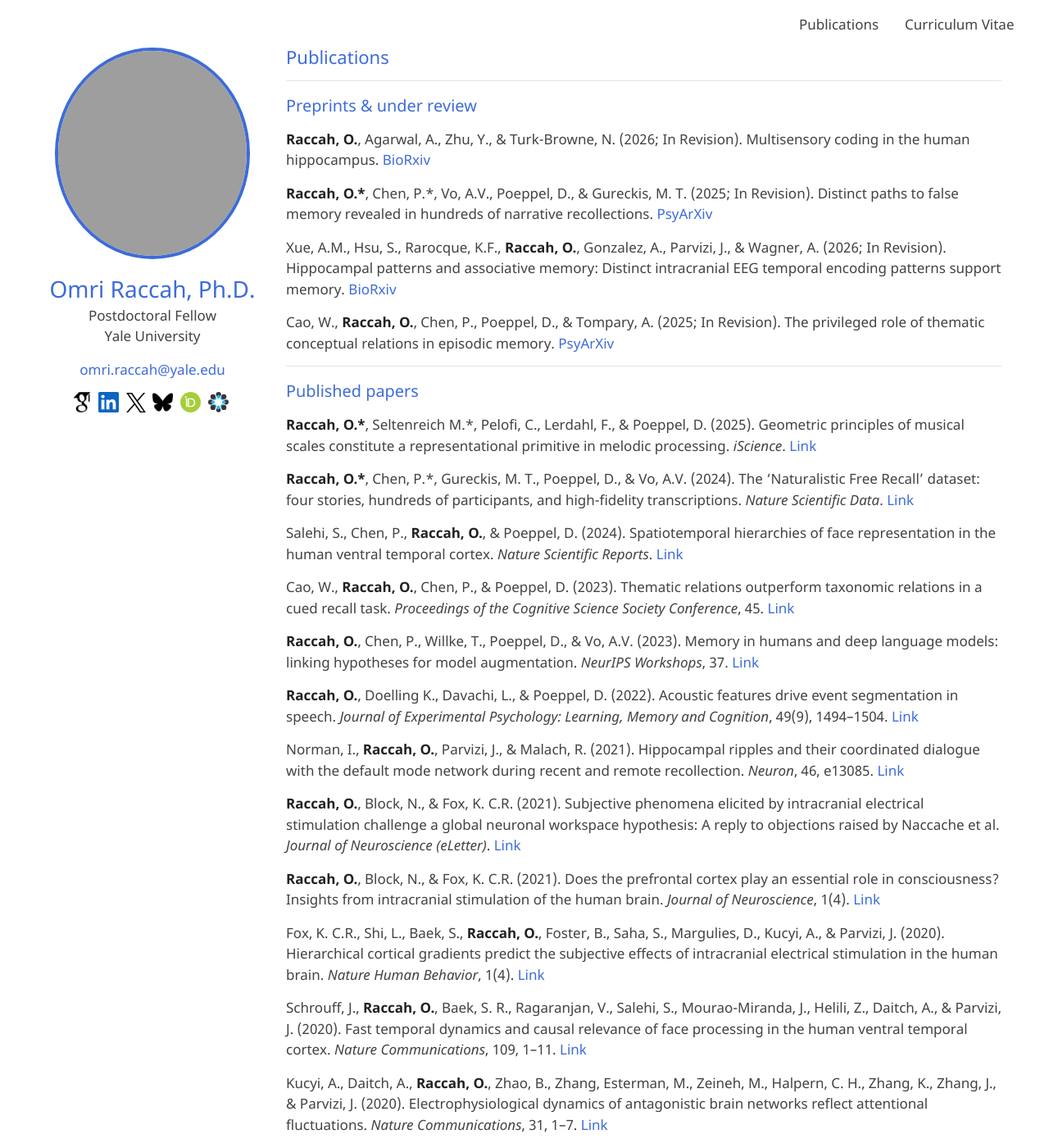
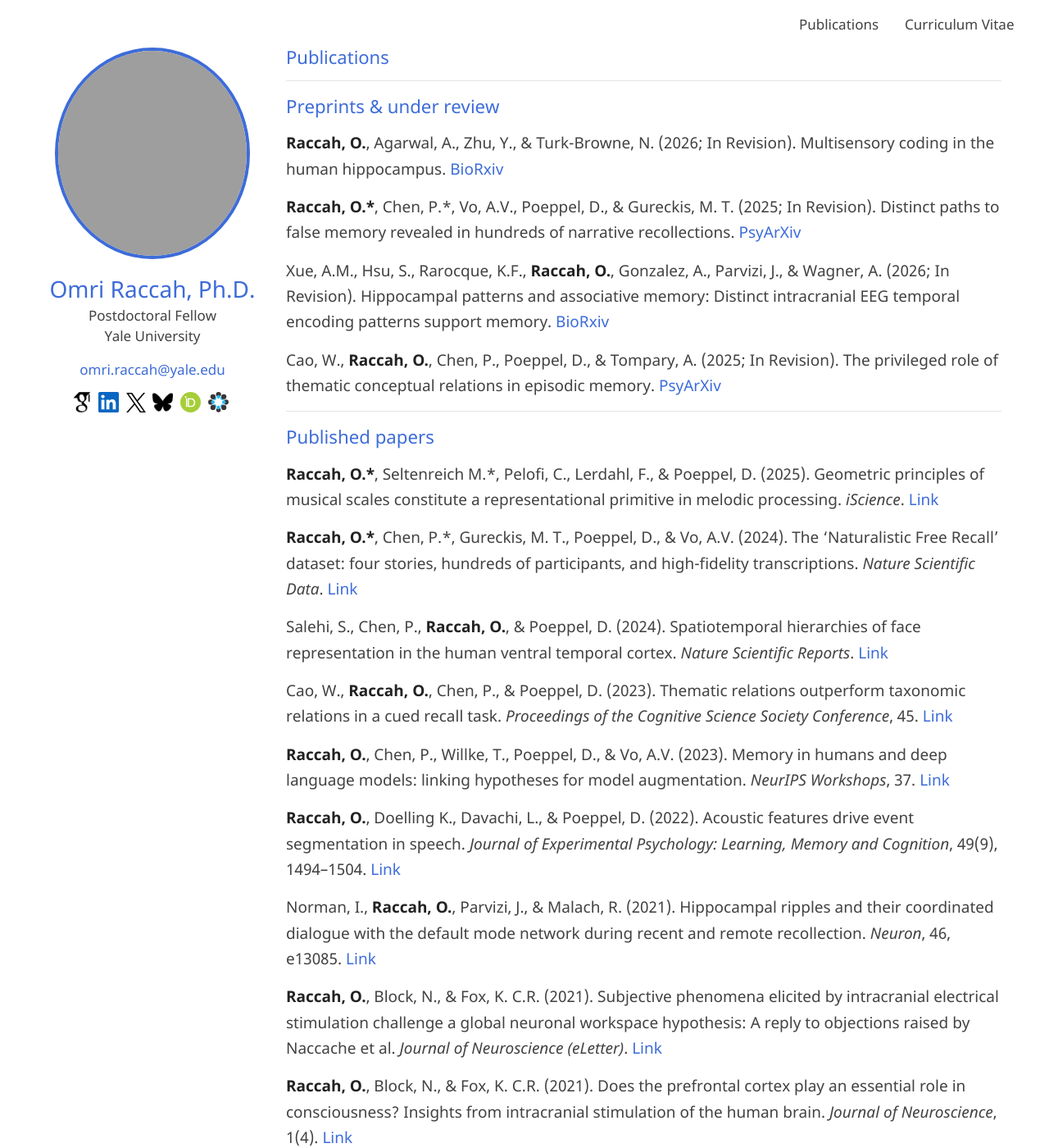
Before and after one commit to omriraccah/omriraccah.github.io, a Jekyll site: the page built from publications.md, in a window 1280 px wide and 1400 px high. Shown: the whole window at 82% size. Built offline with Jekyll 4.4.1, drawn with Linux system fonts in a browser that asks for light colours; our own code applies the rules of GitHub Pages for plain Markdown files; grey boxes are pictures that could not be loaded.

Commit message:
Bold sequential and multisensory, increase section text size
Co-Authored-By: Claude Opus 4.6 (1M context) <noreply@anthropic.com>

```diff
--- a/_sass/jekyll-theme-minimal.scss
+++ b/_sass/jekyll-theme-minimal.scss
@@ -208,6 +208,8 @@ section {
   width:75%;
   float:right;
   padding-bottom:50px;
+  font-size:19px;
+  line-height:1.65;
 }
 
 small {
```
Also changed, not shown: index.md (+1 -1 lines).
